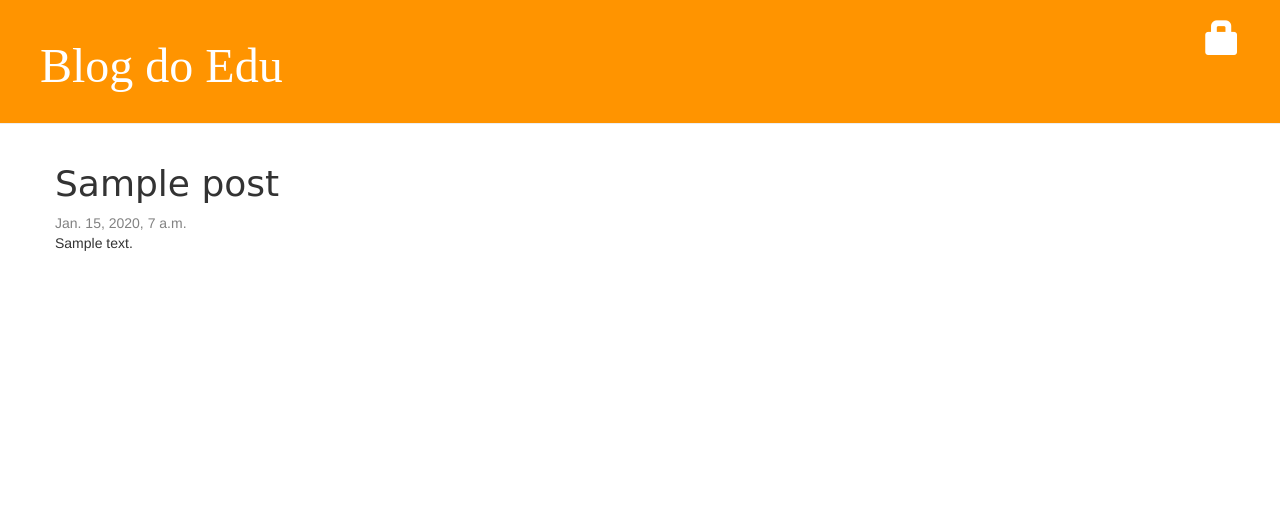
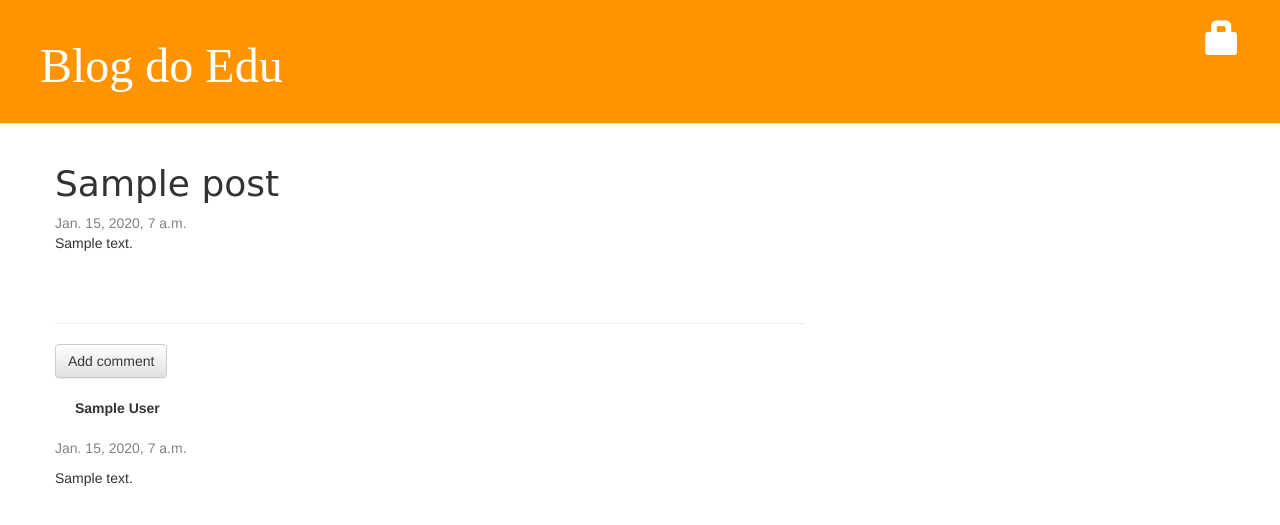
Before and after one commit to pythonbyte/blog, a Django app: page /post/1/ in a window 1280 px wide. Shown: the top 525 px of the page. Run offline with Django 3.2, Linux system fonts and the light colour scheme; tables that the repository leaves empty hold one stand-in row (values such as "Sample post"); some libraries are stand-ins or nearby versions; some web fonts are replaced.

Commit message:
Added the entire comment section to the website

```diff
--- a/blog/admin.py
+++ b/blog/admin.py
@@ -1,4 +1,5 @@
 from django.contrib import admin
-from .models import Post
+from .models import Post, Comment
 
 admin.site.register(Post)
+admin.site.register(Comment)
--- a/blog/models.py
+++ b/blog/models.py
@@ -18,5 +18,23 @@ class Post(models.Model):
 		self.published_date = timezone.now()
 		self.save()
 
+	def approved_comments(self):
+		return self.comments.filter(approved_comment=True)
+
 	def __str__(self):
 		return self.title
+
+
+class Comment(models.Model):
+	post = models.ForeignKey('blog.Post', related_name='comments')
+	author = models.CharField(max_length=200)
+	text = models.TextField()
+	created_date = models.DateTimeField(default=timezone.now)
+	approved_comment = models.BooleanField(default=False)
+
+	def approve(self):
+		self.approved_comment = True
+		self.save()
+
+	def __str__(self):
+		return self.text
--- a/blog/static/css/blog.css
+++ b/blog/static/css/blog.css
@@ -49,3 +49,7 @@ h1, h2, h3, h4 {
 .post h1 a, .post h1 a:visited {
 	color: #000000;
 }
+
+.comment {
+	margin: 20px 0px 20px 20px;
+}
--- a/blog/templates/blog/post_detail.html
+++ b/blog/templates/blog/post_detail.html
@@ -18,4 +18,22 @@
 
 		<p>{{ post.text|linebreaksbr }}</p>
 	</div>
+	<hr>
+	<a class="btn btn-default" href="{% url 'add_comment_to_post' pk=post.pk %}">Add comment</a>
+	{% for comment in post.comments.all %}
+		{% if user.is_authenticated or comment.approved_comment %}
+		<div class="comment">
+			<strong>{{ comment.author }}</strong>
+				{% if not comment.approved_comment %}
+					<a class="btn btn-default" href="{% url 'comment_remove' pk=comment.pk %}"><span class="glyphicon glyphicon-remove"></span></a>
+					<a class="btn btn-default" href="{% url 'comment_approve' pk=comment.pk %}"><span class="glyphicon glyphicon-ok"></span></a>
+				{% endif %}
+			</div>
+			<div class="date">{{ comment.created_date }}</div>
+			<p>{{ comment.text|linebreaks }}</p>
+		</div>
+		{% endif %}
+	{% empty %}
+		<p> No Comments here yet =( </p>
+	{% endfor %}
 {% endblock %}
--- a/blog/templates/blog/post_list.html
+++ b/blog/templates/blog/post_list.html
@@ -9,6 +9,7 @@
 				<p>published: {{ post.published_date }}</p>
 			</div>
 			<p>{{ post.text|linebreaksbr }}</p>
+			<a href="{% url 'post_detail' pk=post.pk %}">Comments: {{ post.approved_comments.count }}</a>
 		</div>
 	{% endfor %}
 {% endblock %}
--- a/blog/urls.py
+++ b/blog/urls.py
@@ -11,4 +11,7 @@ urlpatterns = [
     url(r'^drafts/$', views.post_draft_list, name='post_draft_list'),
     url(r'^post/(?P<pk>\d+)/publish/$', views.post_publish, name='post_publish'),
     url(r'^post/(?P<pk>\d+)/remove/$', views.post_remove, name='post_remove'),
+    url(r'^post/(?P<pk>\d+)/comment/$', views.add_comment_to_post, name='add_comment_to_post'),
+    url(r'^comment/(?P<pk>\d+)/approve/$', views.comment_approve, name='comment_approve'),
+    url(r'^comment/(?P<pk>\d+)/remove/$', views.comment_remove, name='comment_remove'),
 ]
--- a/blog/views.py
+++ b/blog/views.py
@@ -1,8 +1,8 @@
 from django.shortcuts import render
-from .models import Post
+from .models import Post, Comment
 from django.utils import timezone
 from django.shortcuts import render, get_object_or_404, redirect
-from .forms import PostForm
+from .forms import PostForm, CommentForm
 from django.contrib.auth.decorators import login_required
 
 def post_list(request):
@@ -58,3 +58,29 @@ def post_remove(request, pk):
 	post = get_object_or_404(Post, pk=pk)
 	post.delete()
 	return redirect('post_list')
+
+
+def add_comment_to_post(request, pk):
+	post = get_object_or_404(Post, pk=pk)
+	if request.method == "POST":
+		form = CommentForm(request.POST)
+		if form.is_valid():
+			comment = form.save(commit=False)
+			comment.post = post
+			comment.save()
+			return redirect('post_detail', pk=post.pk)
+	else:
+		form = CommentForm()
+	return render(request, 'blog/add_comment_to_post.html', {'form': form})
+
+@login_required
+def comment_approve(request, pk):
+	comment = get_object_or_404(Comment, pk=pk)
+	comment.approve()
+	return redirect('post_detail', pk=comment.post.pk)
+
+@login_required
+def comment_remove(request, pk):
+	comment = get_object_or_404(Comment, pk=pk)
+	comment.delete()
+	return redirect('post_detail', pk=comment.post.pk)
--- a/mysite/settings.py
+++ b/mysite/settings.py
@@ -25,7 +25,7 @@ SECRET_KEY = 'm#gvv)@^7*42$wo!*hjr%&d+1_v#$2n!$nh0t%29k4ain3=*(%'
 # SECURITY WARNING: don't run with debug turned on in production!
 DEBUG = True
 
-ALLOWED_HOSTS = ['pythonbyte.pythonanywhere.com']
+ALLOWED_HOSTS = ['127.0.0.1','pythonbyte.pythonanywhere.com']
 
 
 # Application definition
```
Also changed, not shown: blog/forms.py (+8 -1 lines), blog/templates/blog/add_comment_to_post.html (added, +9 -0 lines), blog/migrations/0002_comment.py (added).
